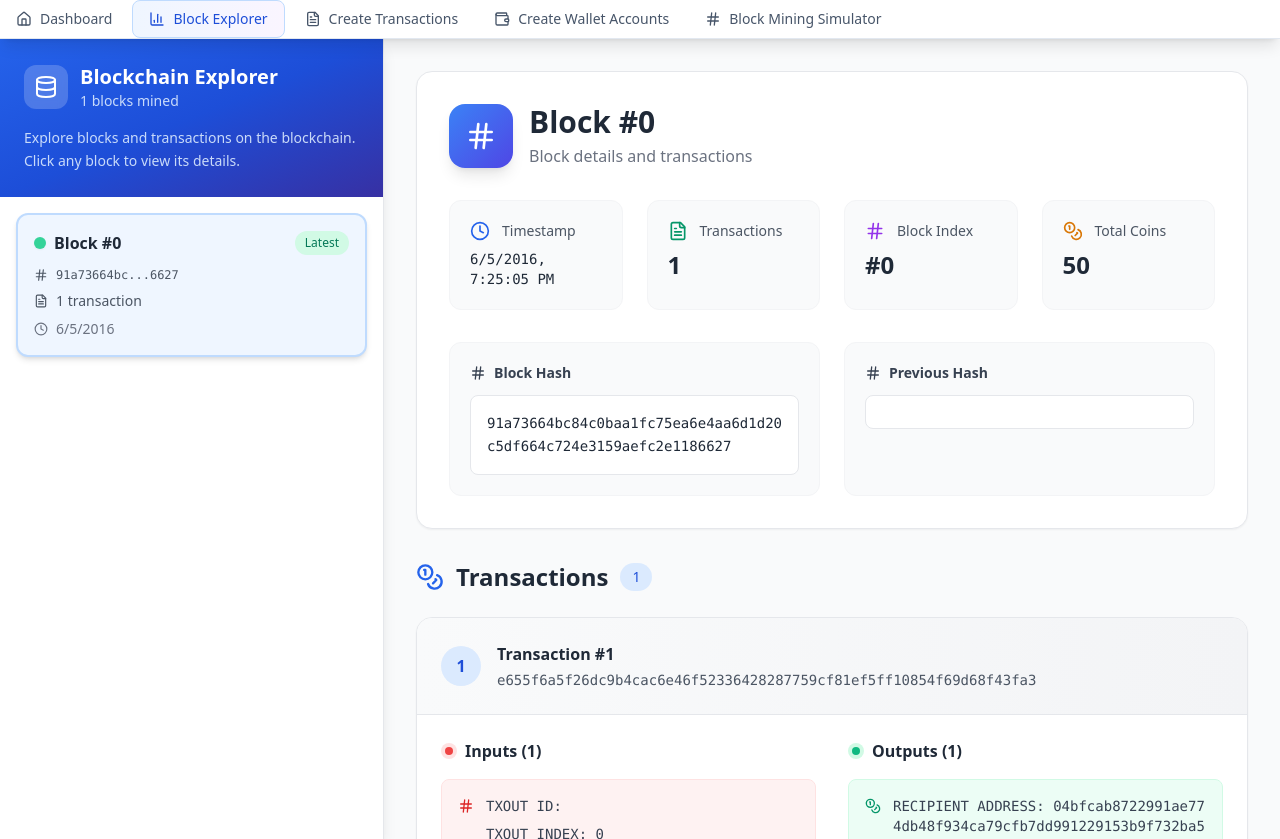
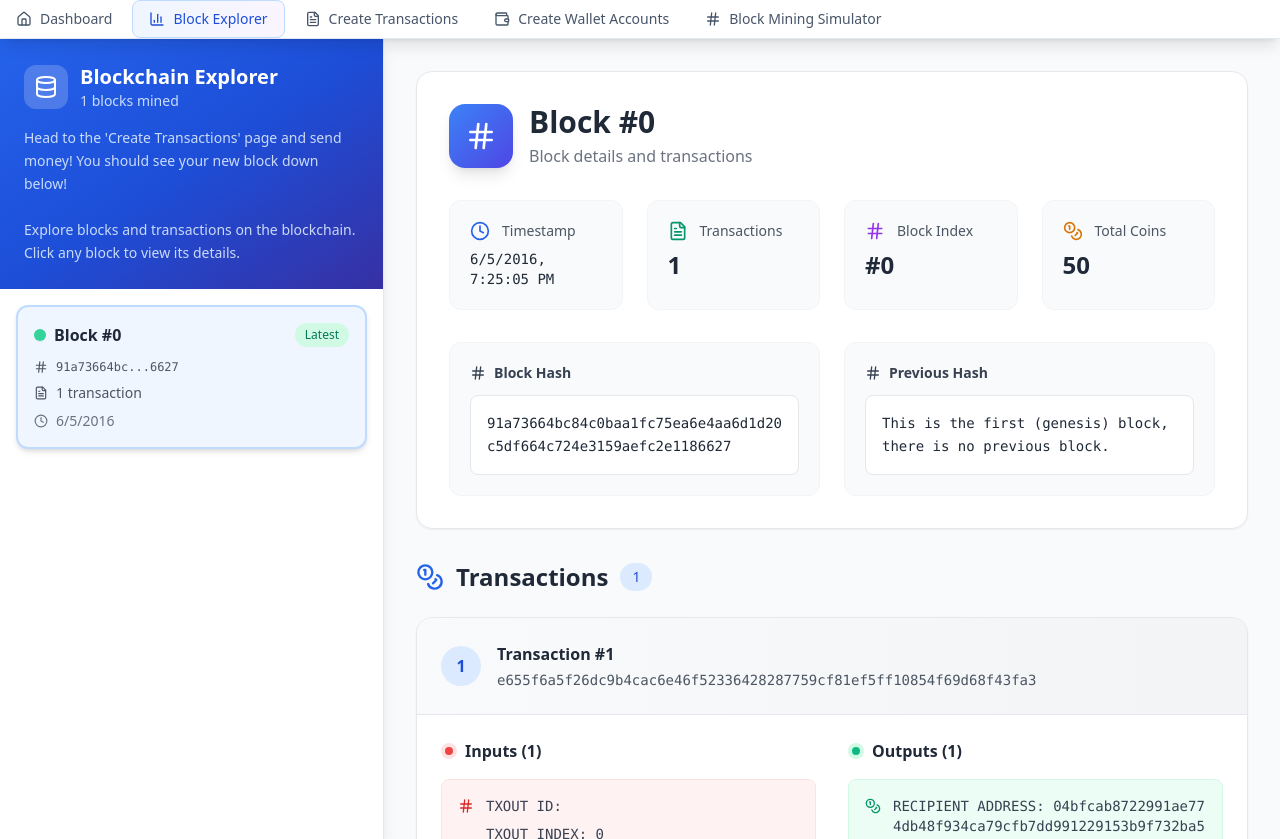
Before and after one commit to StuvanFIT/Blockchain-Network-Educational-Tool, a React (Create React App) app in the folder explorer/: page /explorer in a window 1280 px wide. Built offline with nearby package versions, Linux system fonts and the light colour scheme.

Commit message:
style: updates to headers and descriptions

```diff
--- a/explorer/src/components/BlockExplorer.tsx
+++ b/explorer/src/components/BlockExplorer.tsx
@@ -46,6 +46,10 @@ const BlockExplorer = () => {
                 <p className="text-blue-100 text-sm opacity-90">{blocks.length} blocks mined</p>
               </div>
             </div>
+            <p className="text-blue-100 text-sm leading-relaxed opacity-90">
+              Head to the 'Create Transactions' page and send money! You should see your new block down below!
+            </p>
+            <br/>
             <p className="text-blue-100 text-sm leading-relaxed opacity-90">
               Explore blocks and transactions on the blockchain. Click any block to view its details.
             </p>
--- a/explorer/src/components/Transactions.tsx
+++ b/explorer/src/components/Transactions.tsx
@@ -344,7 +344,7 @@ const Transactions = () => {
               <div>
                 <label className='block text-base font-medium text-gray-700 mb-2'>Your Current Balance</label>
                 <div className='flex items-center gap-2'>
-                  <span className="text-2xl font-bold text-green-600">{balance} coins</span>
+                  <span className="text-2xl font-bold text-green-600">{balance} BTC</span>
                   <button
 
                     className="p-1 text-gray-500 hover:text-gray-700 transition-colors"
--- a/explorer/src/components/Wallet.tsx
+++ b/explorer/src/components/Wallet.tsx
@@ -117,7 +117,7 @@ const Wallet = () => {
                             <WalletCards className='w-8 h-8' />
                         </div>
                         <div>
-                            <h1 className='text-3xl font-bold text-slate-800'>Create Wallet Accounts! </h1>
+                            <h1 className='text-3xl font-bold text-slate-800'>Create Wallet Accounts </h1>
                             <p className='text-slate-500 mt-1'>Create multiple wallet accounts with public & private key pairs!</p>
                         </div>
                     </div>
@@ -184,7 +184,7 @@ const Wallet = () => {
                             <div key={wallet.id} className='bg-white rounded-xl p-6 shadow-md border border-slate-200'>
                                 <div className='flex justify-between items-start mb-4'>
                                     <h3 className='text-xl font-semibold text-slate-800'>{wallet.name}</h3>
-                                    <span className='text-sm text-slate-500 bg-slate-100 p-2 rounded-full'>{wallet.balance} ETH</span>
+                                    <span className='text-sm text-slate-500 bg-slate-100 p-2 rounded-full'>{wallet.balance.toFixed(2)} BTC</span>
                                 </div>
 
                                 <div className='space-y-4'>
--- a/explorer/src/stores/BlockChainStore.ts
+++ b/explorer/src/stores/BlockChainStore.ts
@@ -33,7 +33,7 @@ const genesisTransaction: Transaction = {
 const genesisBlock = new Block(
   0,
   '91a73664bc84c0baa1fc75ea6e4aa6d1d20c5df664c724e3159aefc2e1186627',
-  '',
+  'This is the first (genesis) block, there is no previous block.',
   1465154705,
   [genesisTransaction],
   0,
```
